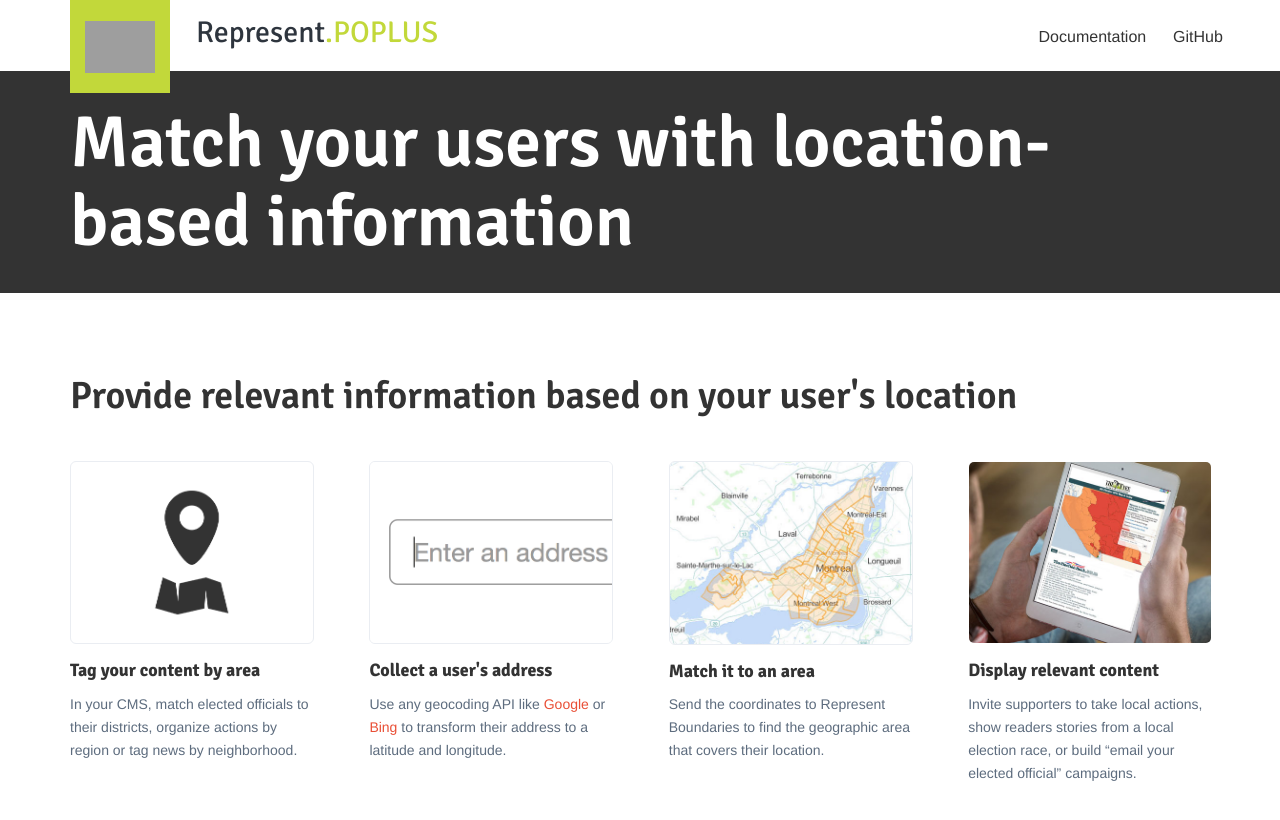
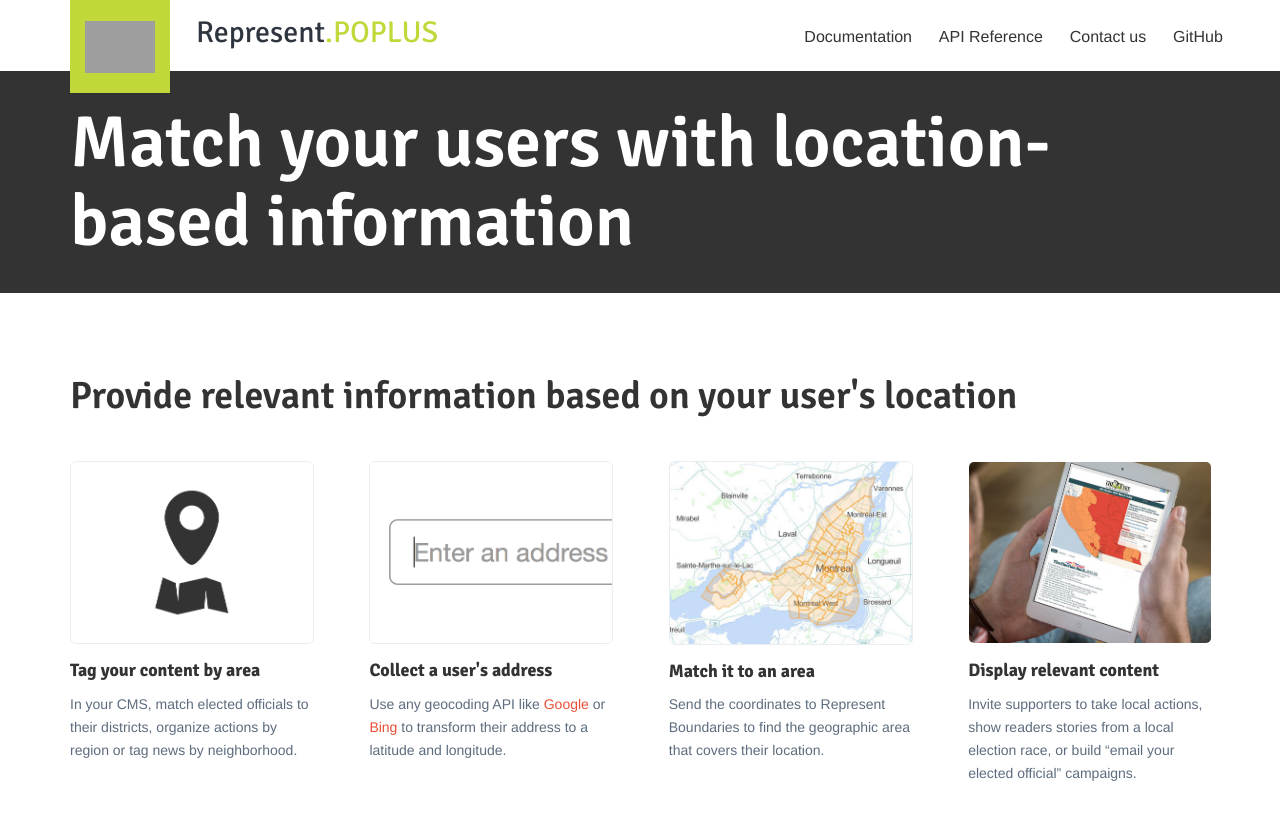
Before and after one commit to opennorth/represent-boundaries-docs, a Jekyll site: the page built from index.html, in a window 1280 px wide and 900 px high, cut to the strip 0-820 px from the top of the window. Built offline with Jekyll 4.4.1, drawn with Linux system fonts in a browser that asks for light colours; Markdown is read by kramdown in place of the engine named in the settings; grey boxes are pictures that could not be loaded.

Commit message:
update header

```diff
--- a/_includes/header.html
+++ b/_includes/header.html
@@ -6,6 +6,8 @@
             <nav role="navigation" class="primary-navigation nav-collapse">
                 <ul>
                     <li><a href="{{ site.baseurl }}/docs/">Documentation</a></li>
+                    <li><a href="{{ site.baseurl }}/docs/reference/">API Reference</a></li>
+                    <li><a href="mailto:represent@opennorth.ca">Contact us</a></li>
                     <li><a href="{{ site.repository_url }}">GitHub</a></li>
                 </ul>
             </nav>
```
